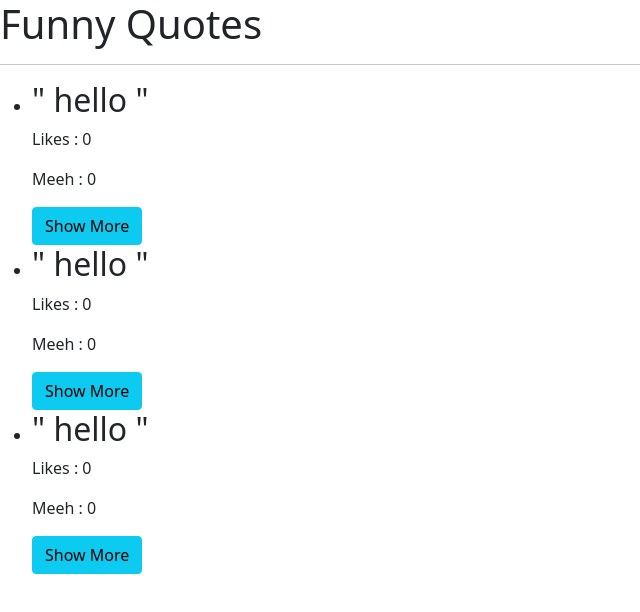
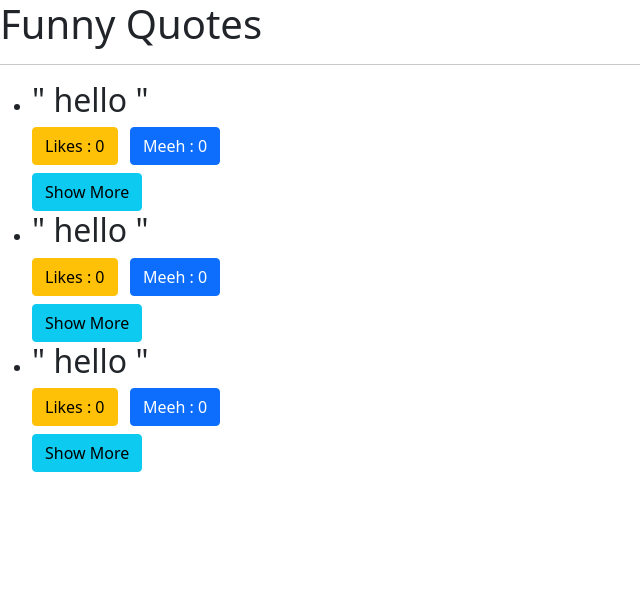
Before and after one commit to Tess-Gitundu/FQuotes, an Angular app: page / in a window 1280 px wide. Shown: the top 612 px of the page, without its empty margins (0-640 px from the left). Built offline with nearby package versions, Linux system fonts and the light colour scheme.

Commit message:
create upvote and downvote functionalities

```diff
--- a/src/app/quote/quote-details/quote-details.component.html
+++ b/src/app/quote/quote-details/quote-details.component.html
@@ -2,5 +2,6 @@
     <div class="quote-details">
       <p>Author : {{ quote.author }}</p>
       <p>Submitted By : {{ quote.name }}</p>
+      <button type="button" class="btn btn-info" (click)='quoteComplete(true)'>Complete</button>
     </div>
   </div>
--- a/src/app/quote/quote-details/quote-details.component.ts
+++ b/src/app/quote/quote-details/quote-details.component.ts
@@ -1,5 +1,6 @@
-import { Component, Input, OnInit } from '@angular/core';
+import { Component, Input, OnInit, Output, EventEmitter } from '@angular/core';
 import { Quote } from 'src/app/quote';
+
 @Component({
   selector: 'app-quote-details',
   templateUrl: './quote-details.component.html',
@@ -8,6 +9,11 @@
 export class QuoteDetailsComponent implements OnInit {
 
   @Input() quote!: Quote;
+  @Output() isComplete = new EventEmitter<boolean>();
+
+  quoteComplete(complete:boolean){
+    this.isComplete.emit(complete);
+  }
 
   constructor() { }
 
--- a/src/app/quote/quote.component.html
+++ b/src/app/quote/quote.component.html
@@ -5,10 +5,10 @@
         <div *ngFor="let quote of quotes; let i = index">
         <li>
             <h2> " {{ quote.quote }} "</h2>
-            <p>Likes : {{ quote.upvote }}</p>
-            <p>Meeh : {{ quote.downvote }}</p>
-            <button type="button" class="btn btn-info" (click)='showDetails(i)' >Show More</button>
-            <app-quote-details *ngIf="quote.showDetails" [quote]="quote"></app-quote-details>
+            <button class="btn btn-warning" (click)="addLikes(i)">Likes : {{ quote.upvote }}</button>&nbsp;&nbsp;
+            <button class="btn btn-primary"(click)="addMeeh">Meeh : {{ quote.downvote }}</button> <br>
+            <button type="button" class="btn btn-info mt-2" (click)='showDetails(i)' >Show More</button>
+            <app-quote-details *ngIf="quote.showDetails" [quote]="quote" (isComplete)="completeQuote($event, i)" ></app-quote-details>
         </li>
         </div>
     </ul>
--- a/src/app/quote/quote.component.ts
+++ b/src/app/quote/quote.component.ts
@@ -14,8 +14,21 @@
     new Quote (3, 'hello', 'april', 'wanja', 0, 0)
   ];
 
+  addLikes(index: number) {
+    this.quotes[index].upvote++;
+  }
+  addMeeh(index: number) {
+    this.quotes[index].downvote++;
+  }
+
   showDetails(index: number) {
     this.quotes[index].showDetails = !this.quotes[index].showDetails;
+  }
+
+  completeQuote(isComplete: any, index: number) {
+    if (isComplete) {
+      this.quotes.splice(index,1)
+    }
   }
 
   constructor() { }
```
